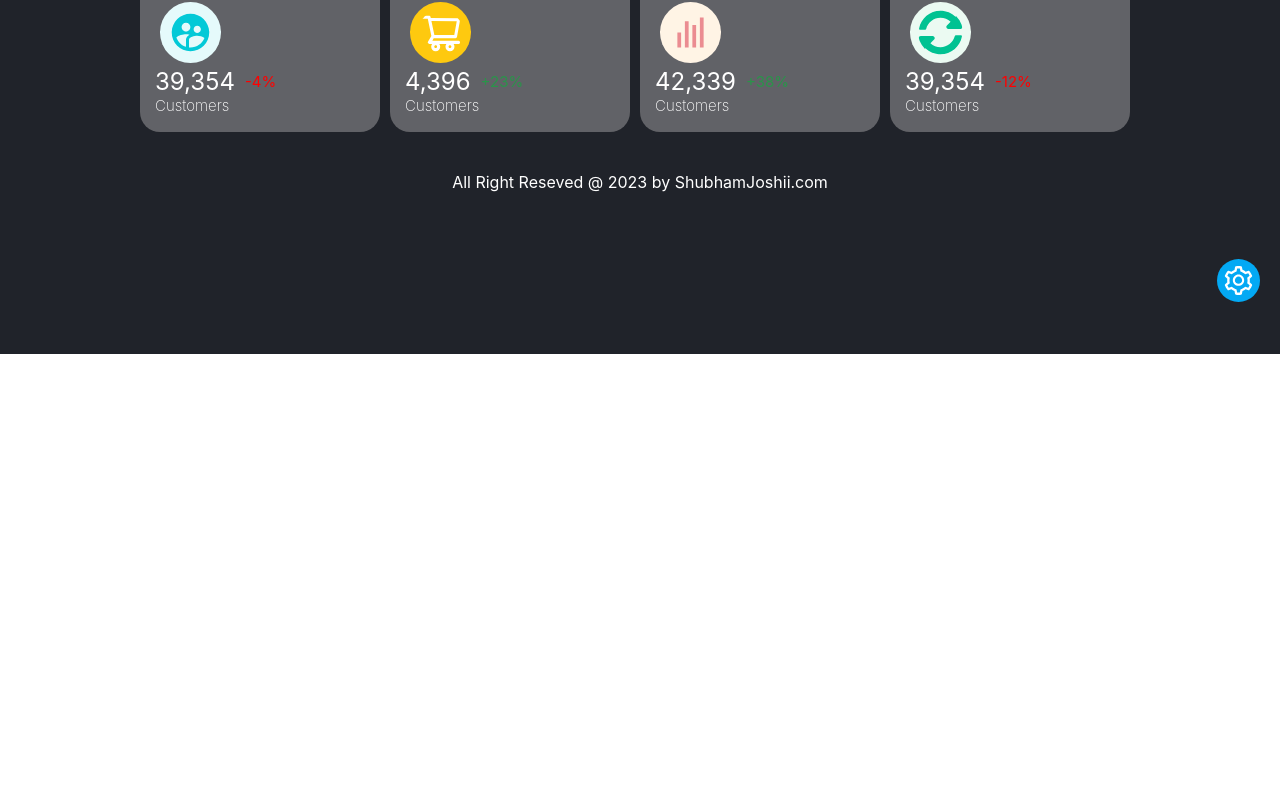
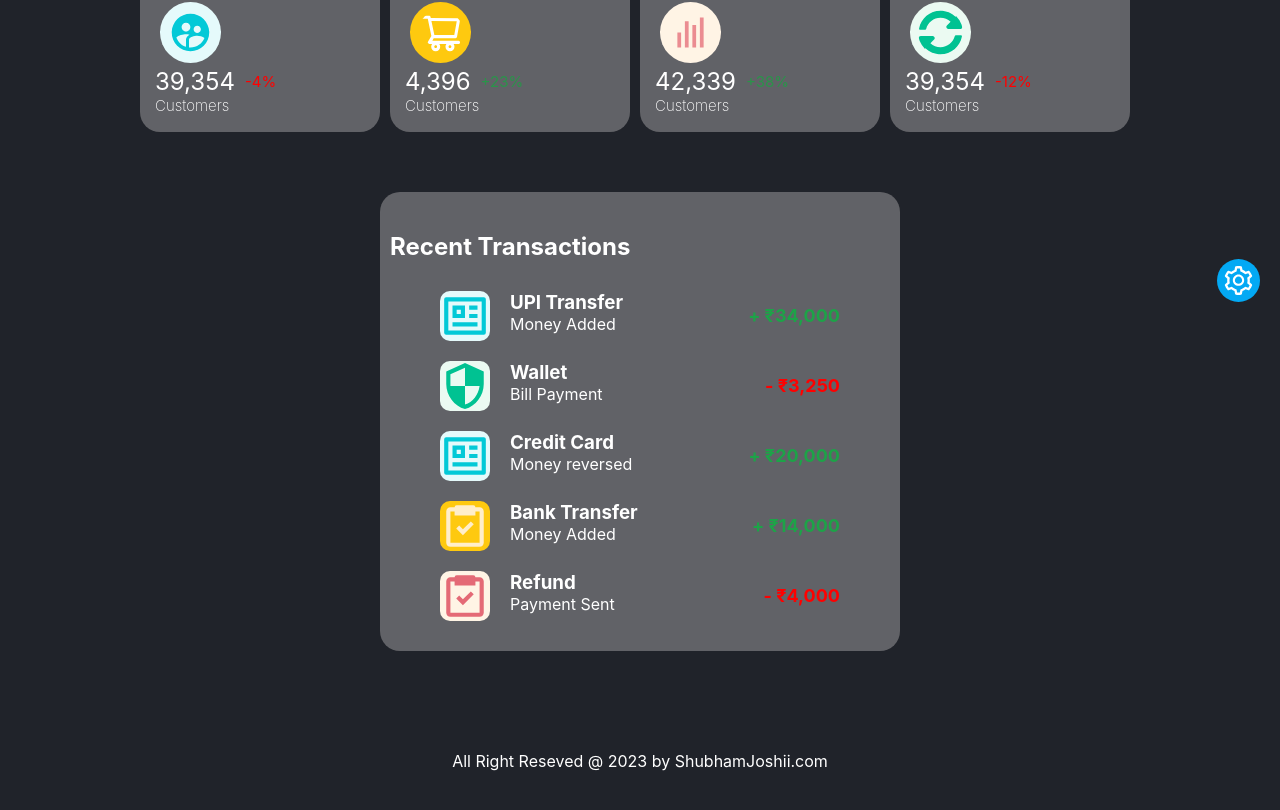
Before and after one commit to ShubhamJoshii/AdminDashboard, a React (Create React App) app: page / in a window 1280 px wide. Shown: the part 478-1288 px from the top of the page. Before the commit the page ends 832 px from the top, so only its background shows below. Built offline with nearby package versions, Linux system fonts and the light colour scheme.

Commit message:
Ecommerce Added

```diff
--- a/src/Ecommerce/Ecommerce.css
+++ b/src/Ecommerce/Ecommerce.css
@@ -82,6 +82,48 @@
 
 }
 
+#recentTranscation{
+    width: 500px;
+    height: 100%;
+    /* display: flex;
+    flex-direction: column;
+    justify-content: space-between; */
+    border-radius: 20px;
+    /* margin-top: 120px; */
+    margin: 120px auto 0px;
+    background-color: var(--NavbarSideH3);
+    padding: 20px 10px;
+}
+
+#priceTranscation{
+    color: #1DA348;
+    font-weight: 700;
+    font-size: 18px;
+    text-align: end;
+}
+
+.profileTopicEcomm{
+    display: flex;
+    justify-content: space-between;
+    align-items: center;
+    padding: 10px 50px;
+}
+
+.profileTopicEcomm #profileContainer{
+    display: flex;
+    gap: 20px;
+}
+
+.profileTopicEcomm svg{
+    font-size: 50px;
+    border-radius: 10px;
+
+}
+
+#recentTranscation h3,#recentTranscation p, .profileTopicEcomm{
+    margin: 0px;
+}
+
 .AssetsCards h2{
     display: flex;
     align-items: center;
@@ -147,6 +189,17 @@
     font-size:15px;
     margin-left: 10px;
 }
+@media only screen and (max-width:580px){
+    #recentTranscation{
+        width: 400px;
+        /* margin-left: 10px;
+        margin-right: 10px; */
+    }
+    .profileTopicEcomm{
+        padding-left: 0;
+        padding-right: 0;
+    }
+}
 
 @media only screen and (max-width:496px){
     .AssetsCards{
@@ -156,4 +209,8 @@
         /* margin-right: 5px; */
         width: 300px;
     }
+    #recentTranscation{
+        width: 250px;
+        height: 100%;
+    }
 }
--- a/src/Ecommerce/Ecommerce.jsx
+++ b/src/Ecommerce/Ecommerce.jsx
@@ -4,6 +4,9 @@ import { MdSupervisedUserCircle } from "react-icons/md";
 import { AiOutlineShoppingCart } from "react-icons/ai";
 import { BiBarChart } from "react-icons/bi";
 import { FaSyncAlt } from "react-icons/fa";
+import { MdOutlineSecurity } from "react-icons/md";
+import { BiTask } from "react-icons/bi";
+import { RiProfileLine} from "react-icons/ri";
 const Ecommerce = ({ themeColor }) => {
   return (
     <div className="Ecommerce">
@@ -49,6 +52,75 @@ const Ecommerce = ({ themeColor }) => {
           </div>
         </div>
       </div>
+      <div id="recentTranscation">
+        <h2>Recent Transactions</h2>
+        <div className="profileTopicEcomm">
+          <div id="profileContainer">
+            <RiProfileLine
+              style={{ background: "#E5FAFB", color: "#03C9D7" }}
+            />
+            <div>
+              <h3>UPI Transfer</h3>
+              <p>Money Added</p>
+            </div>
+          </div>
+          <p id="priceTranscation" style={{ color: "#1DA348" }}>
+            + ₹34,000
+          </p>
+        </div>
+        <div className="profileTopicEcomm">
+          <div id="profileContainer">
+            <MdOutlineSecurity
+              style={{ background: "#EBFAF2", color: "#00C292" }}
+            />
+            <div>
+              <h3>Wallet</h3>
+              <p>Bill Payment</p>
+            </div>
+          </div>
+          <p id="priceTranscation" style={{ color: "red" }}>
+            - ₹3,250
+          </p>
+        </div>
+        <div className="profileTopicEcomm">
+          <div id="profileContainer">
+            <RiProfileLine
+              style={{ background: "#E5FAFB", color: "#03C9D7" }}
+            />
+            <div>
+              <h3>Credit Card</h3>
+              <p>Money reversed</p>
+            </div>
+          </div>
+          <p id="priceTranscation" style={{ color: "#1DA348" }}>
+            + ₹20,000
+          </p>
+        </div>
+        <div className="profileTopicEcomm">
+          <div id="profileContainer">
+            <BiTask style={{ background: "#FEC90F", color: "#FFEECA" }} />
+            <div>
+              <h3>Bank Transfer</h3>
+              <p>Money Added</p>
+            </div>
+          </div>
+          <p id="priceTranscation" style={{ color: "#1DA348" }}>
+            + ₹14,000
+          </p>
+        </div>
+        <div className="profileTopicEcomm">
+          <div id="profileContainer">
+            <BiTask style={{ background: "#FFF4E5", color: "#E46A76" }} />
+            <div>
+              <h3>Refund</h3>
+              <p>Payment Sent</p>
+            </div>
+          </div>
+          <p id="priceTranscation" style={{ color: "red" }}>
+            - ₹4,000
+          </p>
+        </div>
+      </div>
     </div>
   );
 };
--- a/src/Navbar/Navbar.css
+++ b/src/Navbar/Navbar.css
@@ -52,3 +52,13 @@
     border-radius: 50%;
     margin-right: 5px;
 }
+
+@media only screen and (max-width:430px) {
+    .burger{
+        margin-left: 10px;
+    }
+    .Navbar ul{
+        margin-right: 0;
+        margin-left: 0;
+    }
+}
```
Also changed, not shown: 12 other files (tests, documents, lock files or other folders).
